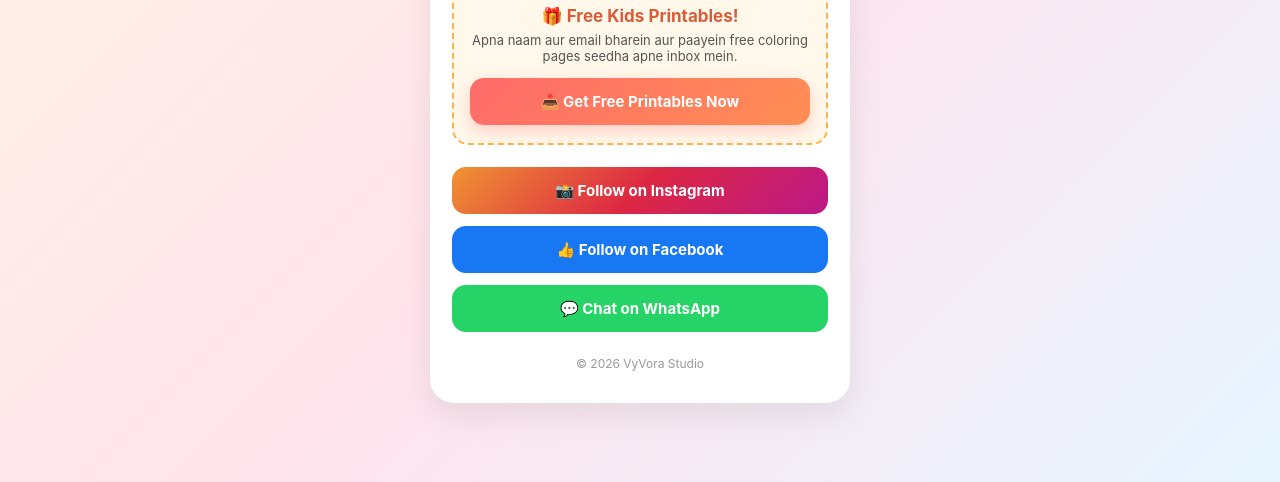
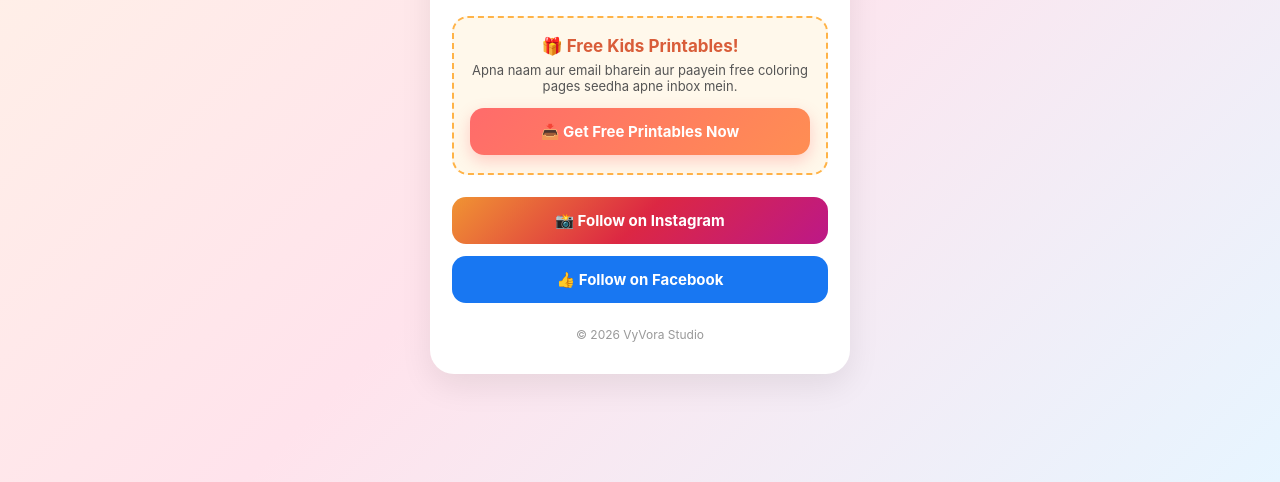
Before and after one commit to tanayyadavboy-bit/vyvora.html, a plain HTML site: page index.html in a window 1280 px wide. Shown: the part 318-800 px from the top of the page. Drawn offline with Linux system fonts and the light colour scheme.

Commit message:
Remove WhatsApp chat link from index.html
Removed WhatsApp chat link from the navigation.

```diff
--- a/index.html
+++ b/index.html
@@ -172,14 +172,7 @@
       </a>
 
       <!-- WhatsApp Link: 91XXXXXXXXXX ki jagah apna 10-digit WhatsApp number daalein -->
-      <a
-        class="btn btn-whatsapp"
-        href="https://wa.me/91XXXXXXXXXX?text=Hi%20VyVora%20Studio!%20I%20want%20free%20printables."
-        target="_blank"
-        rel="noopener noreferrer"
-      >
-        💬 Chat on WhatsApp
-      </a>
+
     </nav>
 
     <footer>© 2026 VyVora Studio</footer>
```
